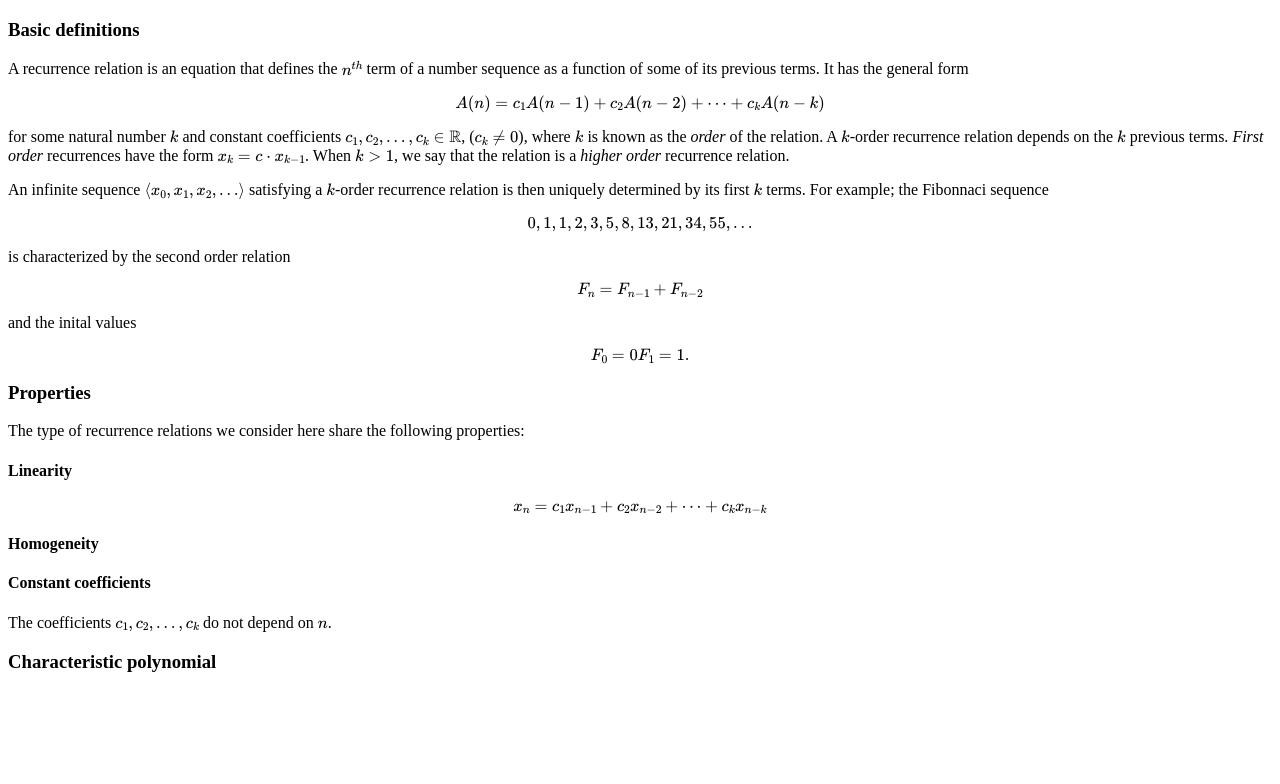
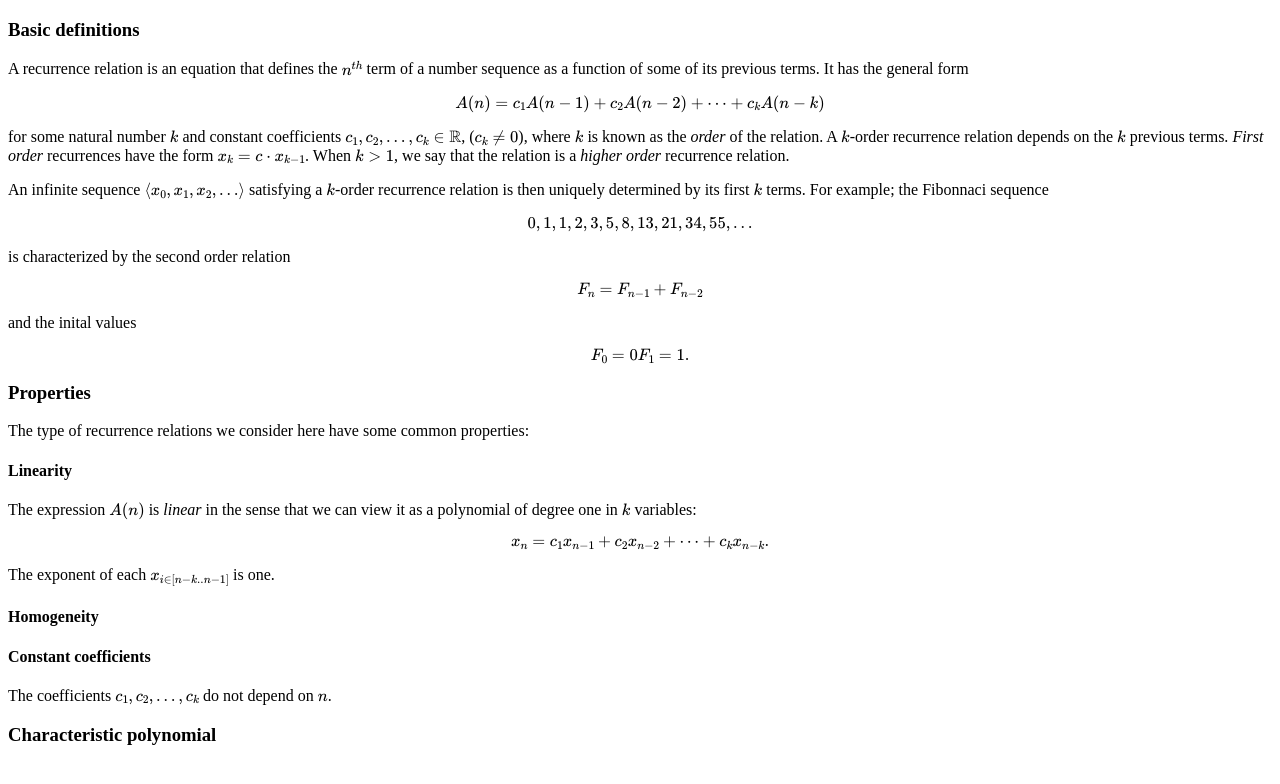
Before and after one commit to laserpants/discrete-math, a plain HTML site: page recurrence_relations/index.html in a window 1280 px wide. Drawn offline with nearby package versions, Linux system fonts and the light colour scheme; some packages are replaced by stand-ins of ours.

Commit message:
update recurrence_relations

```diff
--- a/recurrence_relations/index.html
+++ b/recurrence_relations/index.html
@@ -44,14 +44,16 @@
   </p>
   <h3>Properties</h3>
   <p>
-    The type of recurrence relations we consider here share the following
-    properties:
+    The type of recurrence relations we consider here have some common properties:
   </p>
   <h4>Linearity</h4>
   <p>
+    The expression $A(n)$ is <i>linear</i> in the sense that we can view it as a
+    polynomial of degree one in $k$ variables:
     $$
-      x_n = c_1 x_{n - 1} + c_2 x_{n - 2} + \cdots + c_k x_{n - k}
+      x_n = c_1 x_{n - 1} + c_2 x_{n - 2} + \cdots + c_k x_{n - k}.
     $$
+    The exponent of each $x_{i \in [n-k .. n-1]}$ is one.
   </p>
   <h4>Homogeneity</h4>
   <h4>Constant coefficients</h4>
```
